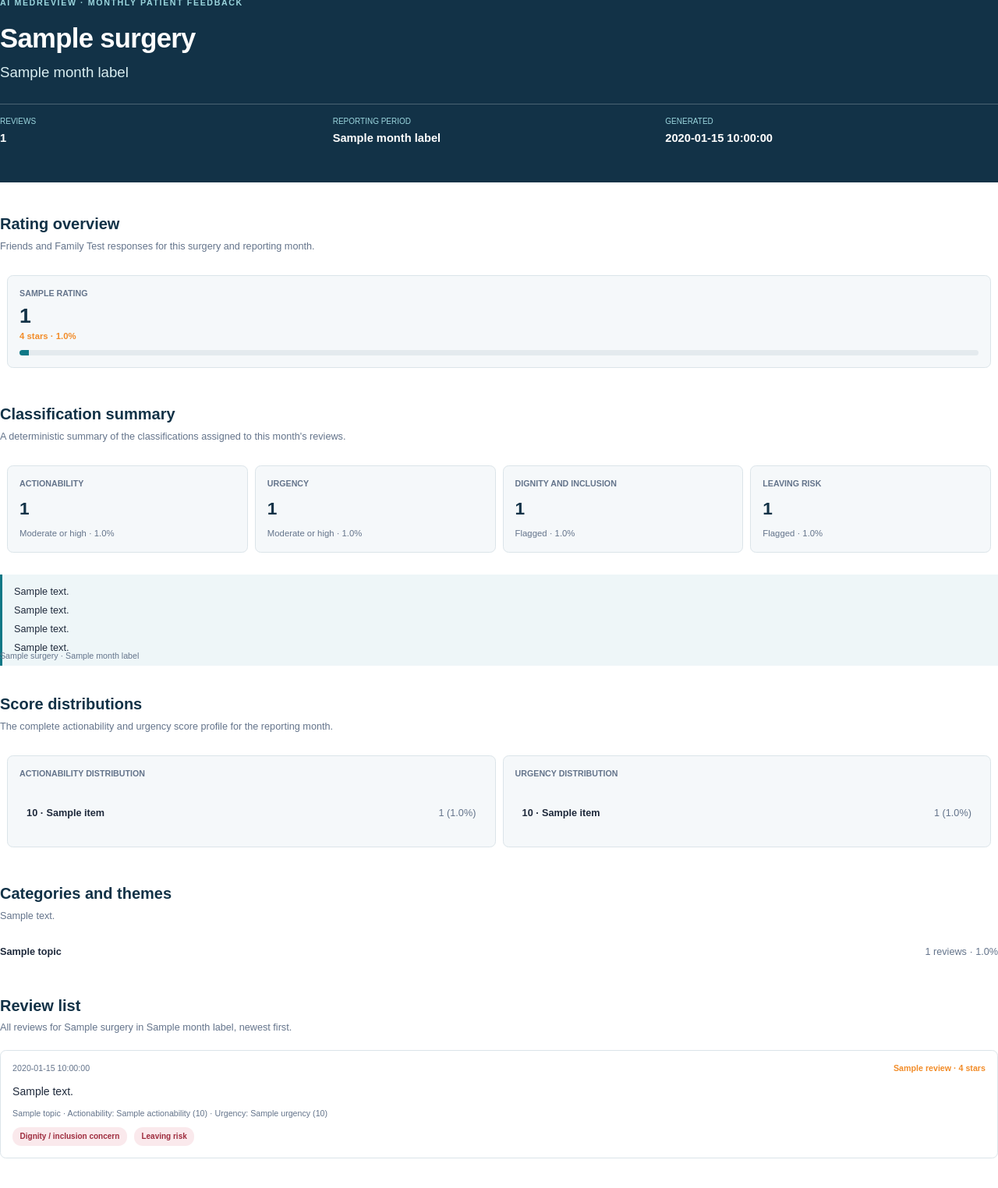
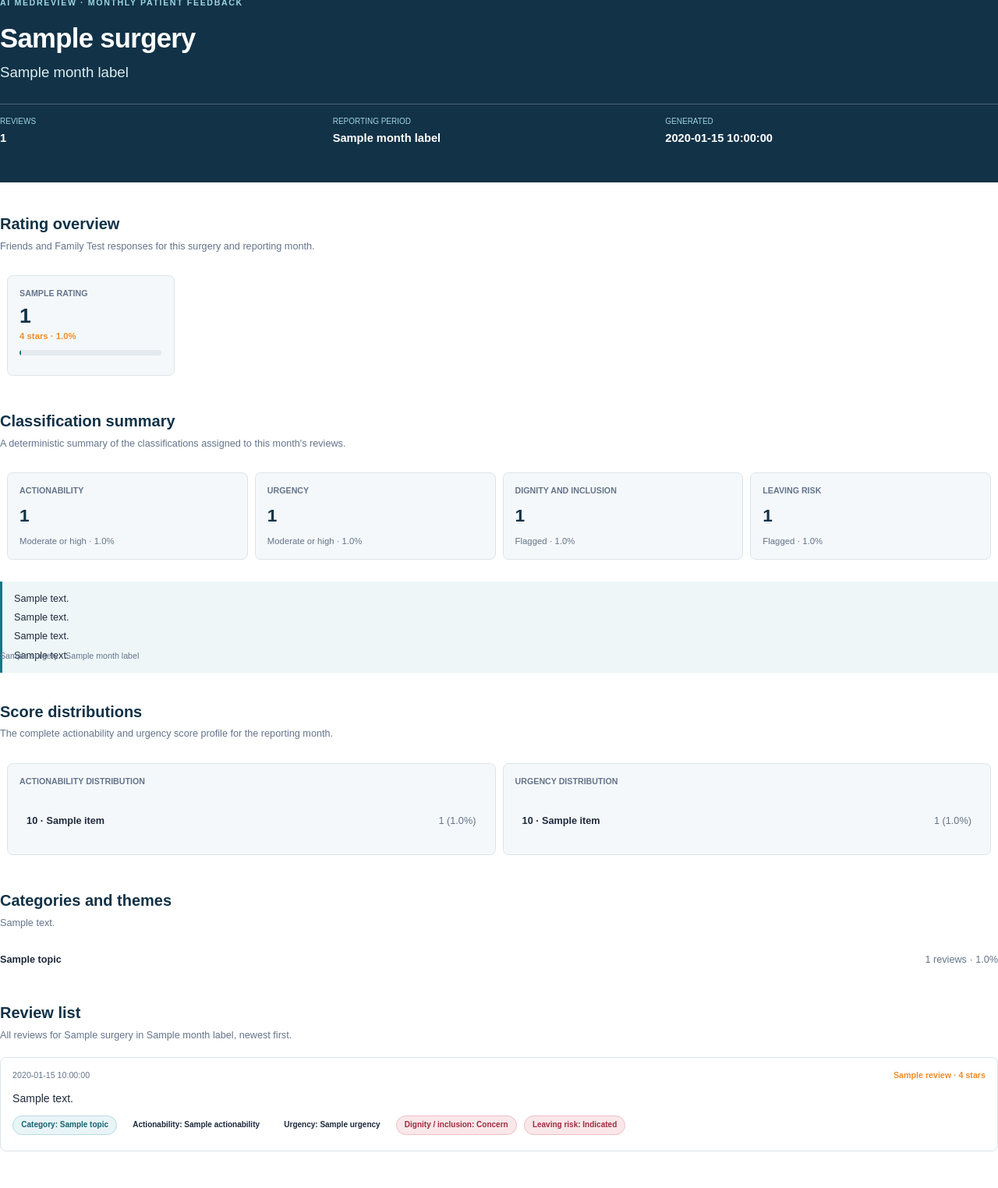
Before and after one commit to janduplessis883/ai-medreview, a Python web app: template ai_medreview/templates/monthly_report.html in a window 1280 px wide; the page is wider, and only the part inside the window is pictured. Shown: that part at 78% size. After the commit the page ends 1477 px from the top of that part, so only its background shows below. Run offline with Jinja, Linux system fonts and the light colour scheme; the template is opened without the code that fills it: most values are stand-ins (such as "Sample title", 1, 10 or a date in 2020).

Commit message:
feat: refine monthly report cards and pills

```diff
--- a/ai_medreview/templates/monthly_report.html
+++ b/ai_medreview/templates/monthly_report.html
@@ -107,6 +107,9 @@
       width: 100%;
     }
 
+    .rating-col-side { width: 17.5%; }
+    .rating-col-middle { width: 30%; }
+
     .rating-card, .summary-card {
       background: var(--wash);
       border: 0.25mm solid var(--line);
@@ -115,7 +118,14 @@
       vertical-align: top;
     }
 
+    .rating-card { height: 34mm; }
+
     .rating-label, .card-label { color: var(--muted); font-size: 8pt; font-weight: bold; text-transform: uppercase; }
+    .rating-label-single-line {
+      font-size: 7.4pt;
+      letter-spacing: -0.1pt;
+      white-space: nowrap;
+    }
     .rating-number { color: var(--navy); font-size: 20pt; font-weight: bold; line-height: 1; margin: 2mm 0 1mm; }
     .rating-stars { color: var(--orange); font-size: 8.5pt; font-weight: bold; }
 
@@ -170,20 +180,59 @@
     .review-date { display: table-cell; }
     .review-rating { color: var(--orange); display: table-cell; font-weight: bold; text-align: right; }
     .review-text { color: var(--ink); font-size: 10.5pt; margin: 3mm 0; white-space: pre-wrap; }
-    .review-meta { color: var(--muted); font-size: 8pt; }
+    .pill-row { margin-top: 2.8mm; }
 
-    .badge {
-      background: var(--blue-wash);
-      border-radius: 3mm;
-      color: var(--teal);
+    .pill {
+      border: 0.25mm solid transparent;
+      border-radius: 4mm;
       display: inline-block;
       font-size: 7.5pt;
       font-weight: bold;
-      margin: 2.5mm 1.5mm 0 0;
-      padding: 1.2mm 2.5mm;
+      line-height: 1.25;
+      margin: 0 1.4mm 1.4mm 0;
+      max-width: 100%;
+      overflow-wrap: anywhere;
+      padding: 1.4mm 2.7mm;
+      vertical-align: top;
+      white-space: normal;
     }
 
-    .badge-risk { background: #fae9ec; color: var(--risk); }
+    .pill-category {
+      background: #e9f4f7;
+      border-color: #b9dce2;
+      color: #176273;
+    }
+
+    .severity-0, .risk-inactive {
+      background: white;
+      border-color: #cbd5dc;
+      color: #657480;
+    }
+
+    .severity-1 {
+      background: #edf0f2;
+      border-color: #d3d9de;
+      color: #48545d;
+    }
+
+    .severity-2 {
+      background: #fff3cd;
+      border-color: #ead58a;
+      color: #775900;
+    }
+
+    .severity-3, .risk-active {
+      background: #fae7ea;
+      border-color: #edbec6;
+      color: var(--risk);
+    }
+
+    .severity-unclassified {
+      background: white;
+      border-color: #cbd5dc;
+      border-style: dashed;
+      color: #657480;
+    }
   </style>
 </head>
 <body>
@@ -203,16 +252,25 @@
   <section>
     <h2>Rating overview</h2>
     <p class="section-intro">Friends and Family Test responses for this surgery and reporting month.</p>
-    <table class="rating-grid"><tr>
+    <table class="rating-grid">
+      <colgroup>
+        <col class="rating-col rating-col-side">
+        <col class="rating-col rating-col-side">
+        <col class="rating-col rating-col-middle">
+        <col class="rating-col rating-col-side">
+        <col class="rating-col rating-col-side">
+      </colgroup>
+      <tr>
       {% for rating in ratings %}
       <td class="rating-card">
-        <div class="rating-label">{{ rating.label }}</div>
+        <div class="rating-label{% if loop.index0 == 2 %} rating-label-single-line{% endif %}">{{ rating.label }}</div>
         <div class="rating-number">{{ rating.count }}</div>
         <div class="rating-stars">{{ rating.stars }} stars · {{ '%.1f'|format(rating.percentage) }}%</div>
         <div class="bar-track"><div class="bar-fill" style="width: {{ rating.percentage }}%"></div></div>
       </td>
       {% endfor %}
-    </tr></table>
+      </tr>
+    </table>
   </section>
 
   <section>
@@ -288,9 +346,13 @@
     <article class="review-card">
       <div class="review-topline"><span class="review-date">{{ review.date }}</span><span class="review-rating">{% if review.stars %}{{ review.rating_label }} · {{ review.stars }} stars{% else %}Not rated{% endif %}</span></div>
       <p class="review-text">{{ review.text }}</p>
-      <div class="review-meta">{{ review.topic }} · Actionability: {{ review.actionability.label }}{% if review.actionability.score is not none %} ({{ review.actionability.score }}){% endif %} · Urgency: {{ review.urgency.label }}{% if review.urgency.score is not none %} ({{ review.urgency.score }}){% endif %}</div>
-      {% if review.dignity_inclusion %}<span class="badge badge-risk">Dignity / inclusion concern</span>{% endif %}
-      {% if review.leaving_risk %}<span class="badge badge-risk">Leaving risk</span>{% endif %}
+      <div class="pill-row">
+        <span class="pill pill-category">Category: {{ review.topic }}</span>
+        <span class="pill {% if review.actionability.score is none %}severity-unclassified{% else %}severity-{{ review.actionability.score }}{% endif %}">Actionability: {{ review.actionability.label }}</span>
+        <span class="pill {% if review.urgency.score is none %}severity-unclassified{% else %}severity-{{ review.urgency.score }}{% endif %}">Urgency: {{ review.urgency.label }}</span>
+        <span class="pill {% if review.dignity_inclusion %}risk-active{% else %}risk-inactive{% endif %}">Dignity / inclusion: {% if review.dignity_inclusion %}Concern{% else %}No concern{% endif %}</span>
+        <span class="pill {% if review.leaving_risk %}risk-active{% else %}risk-inactive{% endif %}">Leaving risk: {% if review.leaving_risk %}Indicated{% else %}Not indicated{% endif %}</span>
+      </div>
     </article>
     {% endfor %}
   </section>
```
Also changed, not shown: docs/superpowers/plans/2026-10-25-monthly-report-rating-cards-and-pills.md (added, +90 -0 lines), docs/superpowers/specs/2026-10-25-monthly-report-rating-cards-and-pills-design.md (added, +53 -0 lines), tests/test_monthly_report.py (+74 -0 lines).
